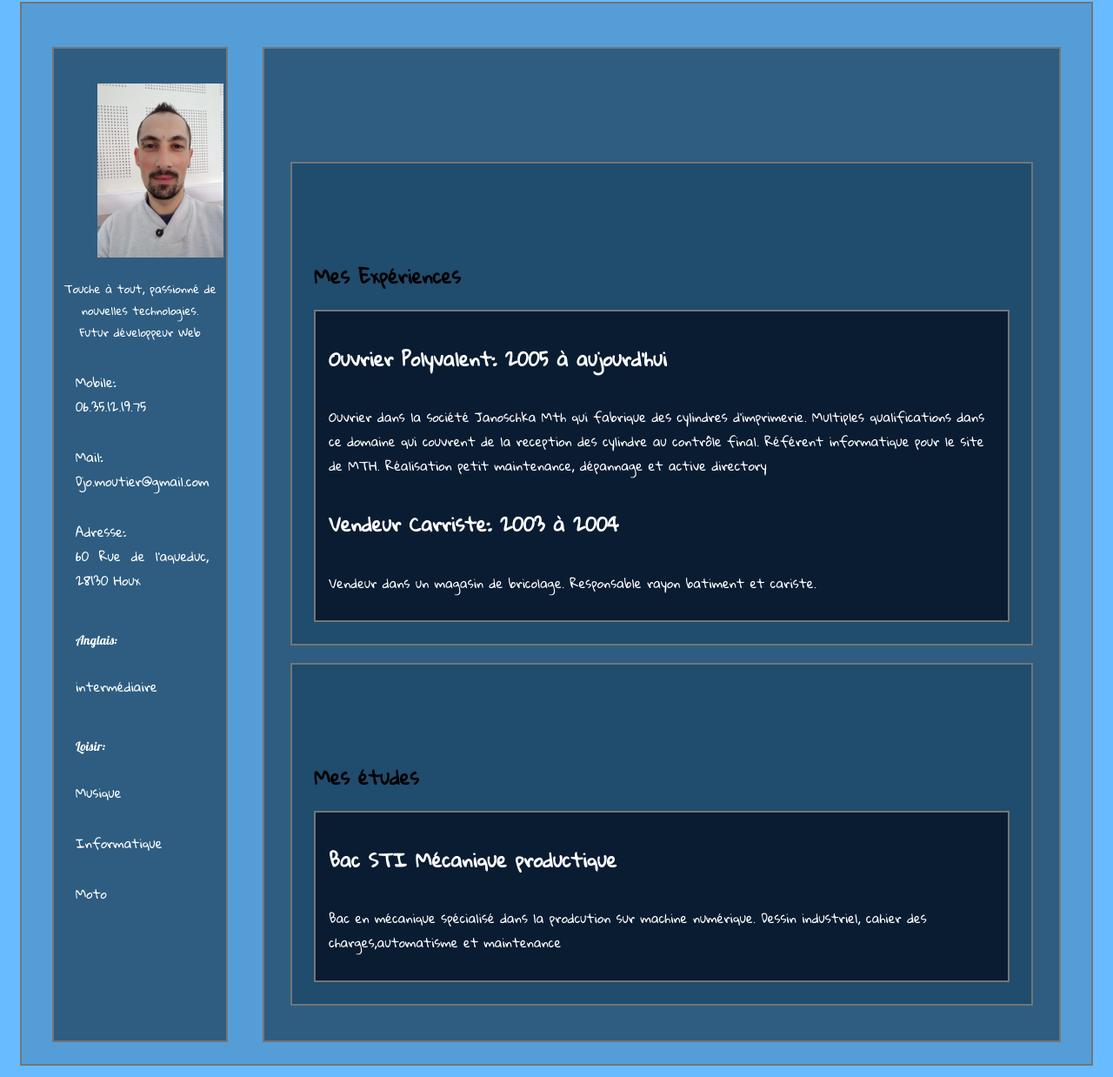
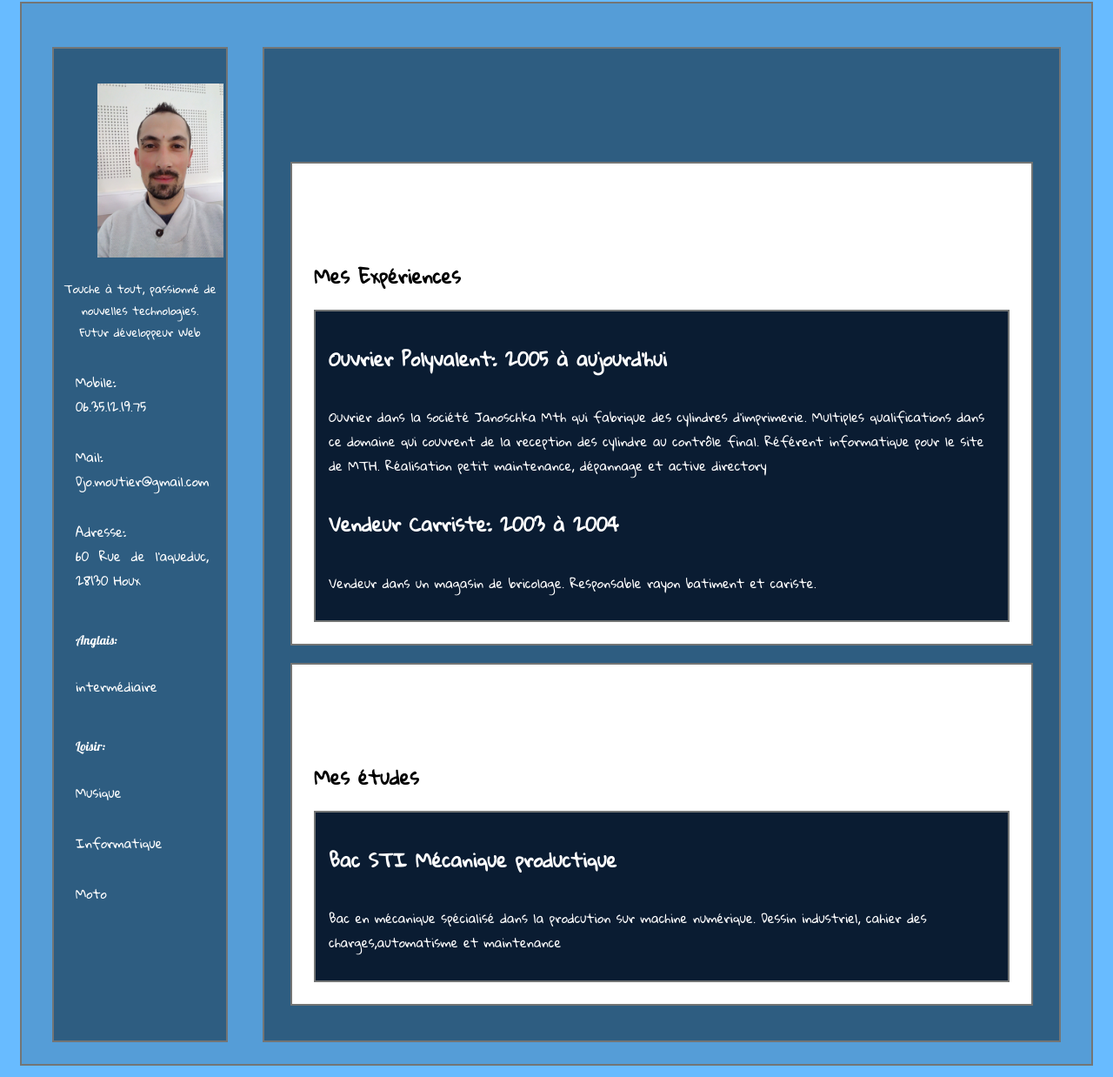
Before and after one commit to djodjonx/cv, a plain HTML site: page index.html in a window 1280 px wide. Shown: the part 205-1443 px from the top of the page at 87% size. Drawn offline with nearby package versions, Linux system fonts and the light colour scheme.

Commit message:
modif of steelsheet

```diff
--- a/stylesheet.css
+++ b/stylesheet.css
@@ -76,7 +76,7 @@ ul li {
 #experiences-box {
     font-family: 'Gloria Hallelujah', cursive;
     font-size: 0.9em;
-    background-color: rgba(18, 60, 90, 0.5);
+    background-color: white;
     display: inline-flex;
     flex-direction: column;
     margin: 10px 20px 10px 20px;
@@ -113,7 +113,7 @@ ul li {
 #studies-box {
     font-family: 'Gloria Hallelujah', cursive;
     font-size: 0.9em;
-    background-color: rgba(18, 60, 90, 0.5);
+    background-color: white;
     display: inline-flex;
     flex-direction: column;
     margin: 10px 20px 10px 20px;
```
